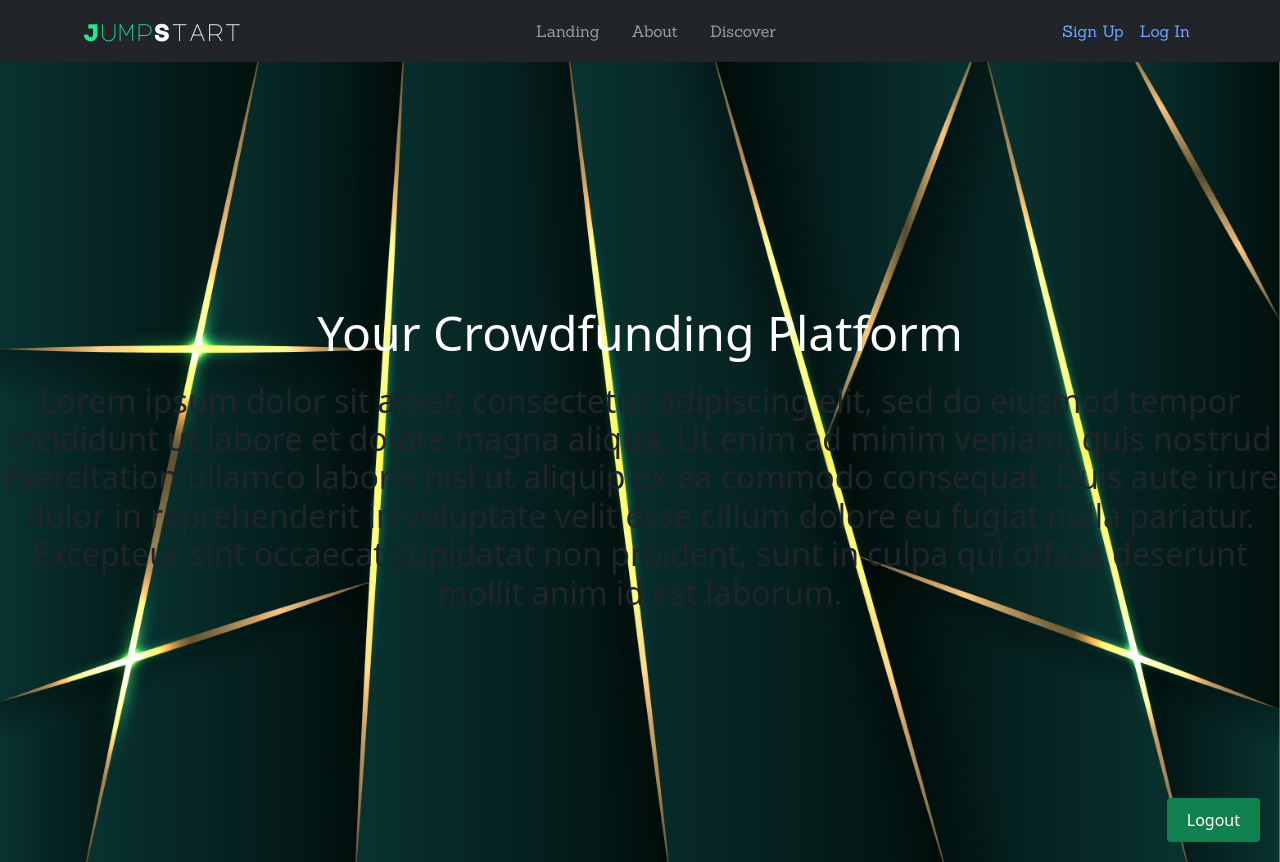
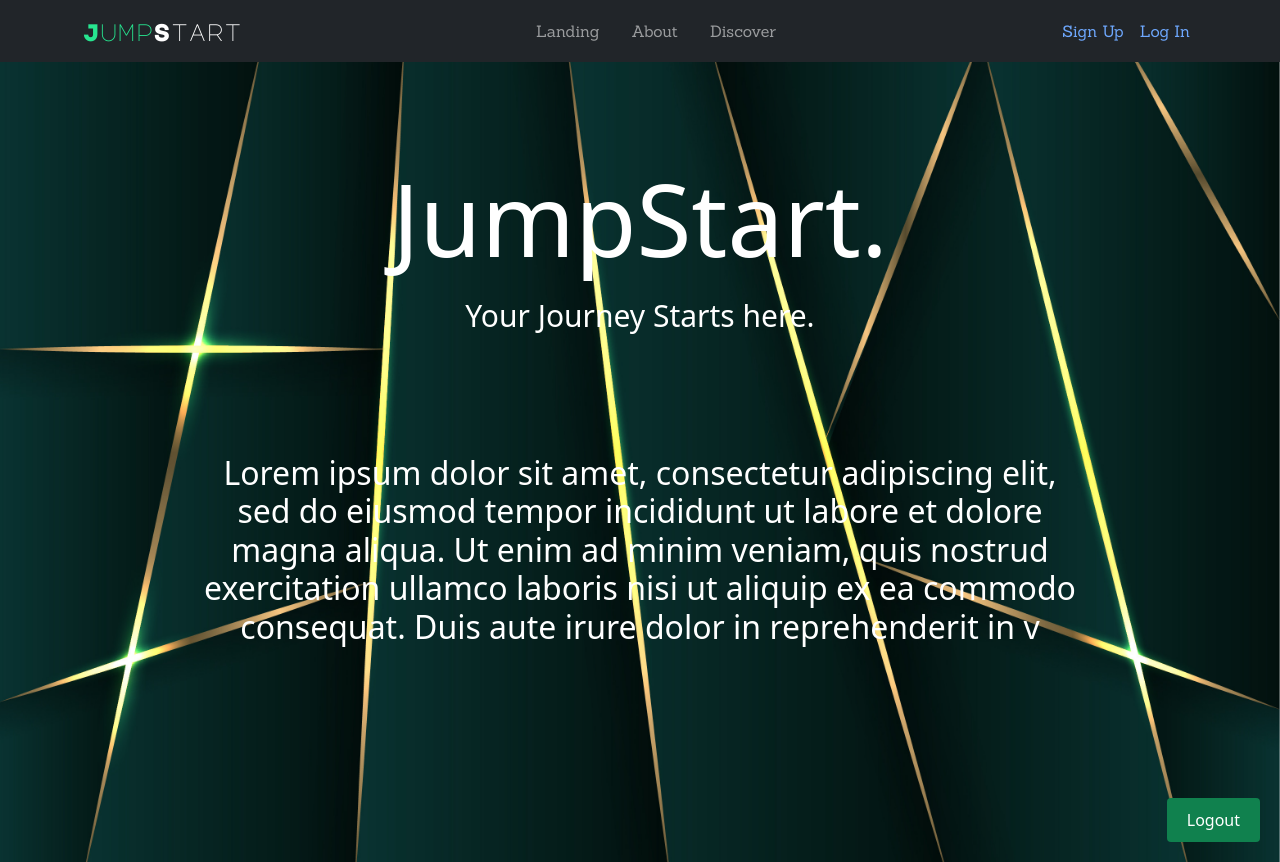
Before and after one commit to HarshaExplorer/JumpStart, a React (Create React App) app: page / in a window 1280 px wide. Built offline with nearby package versions, Linux system fonts and the light colour scheme.

Commit message:
Updated w text animations

```diff
--- a/src/routes/Landing.css
+++ b/src/routes/Landing.css
@@ -24,8 +24,23 @@
 }
 
 .landing-title {
-  font-size: 48px;
+  font-size: 30px;
   color: #fff; /* White text */
+  margin-bottom: 20px;
+}
+
+.landing-name {
+  font-size: 100px;
+  color: #fff; /* White text */
+  margin-bottom: 20px;
+}
+
+.landing-h2 {
+  font-size: 32px;
+  color: #fff;
+  position: relative;
+  padding: 100px 200px;
+  margin-top: 20px;
   margin-bottom: 20px;
 }
 
--- a/src/routes/Landing.jsx
+++ b/src/routes/Landing.jsx
@@ -1,4 +1,4 @@
-import React from "react";
+import React, { useEffect, useRef } from "react";
 import { Link } from "react-router-dom";
 import "./Landing.css";
 
@@ -8,18 +8,39 @@ const Landing = ({ token, setToken }) => {
     setToken(null);
   };
 
+  const typeRef = useRef(null);
+
+  useEffect(() => {
+    const text = typeRef.current.textContent.trim();
+    typeRef.current.textContent = ""; // Clear existing content
+
+    let i = 0;
+    const speed = 20;
+
+    const typeWriter = () => {
+      if (i < text.length) {
+        typeRef.current.textContent += text.charAt(i);
+        i++;
+        setTimeout(typeWriter, speed);
+      }
+    };
+
+    typeWriter();
+  }, []);
+
   return (
     <div className="landing-container">
       <div className="landing-content">
-        <h1 className="landing-title">Your Crowdfunding Platform</h1>
-        <h2 className="landing-h2">
+        <h1 className="landing-name">JumpStart.</h1>
+        <h1 className="landing-title">Your Journey Starts here.</h1>
+        <h2 ref={typeRef} className="landing-h2">
+          {/* Add your text content here */}
           Lorem ipsum dolor sit amet, consectetur adipiscing elit, sed do
           eiusmod tempor incididunt ut labore et dolore magna aliqua. Ut enim ad
           minim veniam, quis nostrud exercitation ullamco laboris nisi ut
           aliquip ex ea commodo consequat. Duis aute irure dolor in
           reprehenderit in voluptate velit esse cillum dolore eu fugiat nulla
-          pariatur. Excepteur sint occaecat cupidatat non proident, sunt in
-          culpa qui officia deserunt mollit anim id est laborum.
+          pariatur.
         </h2>
         <Link to="/" className="logout-btn" onClick={handleLogout}>
           Logout
```
